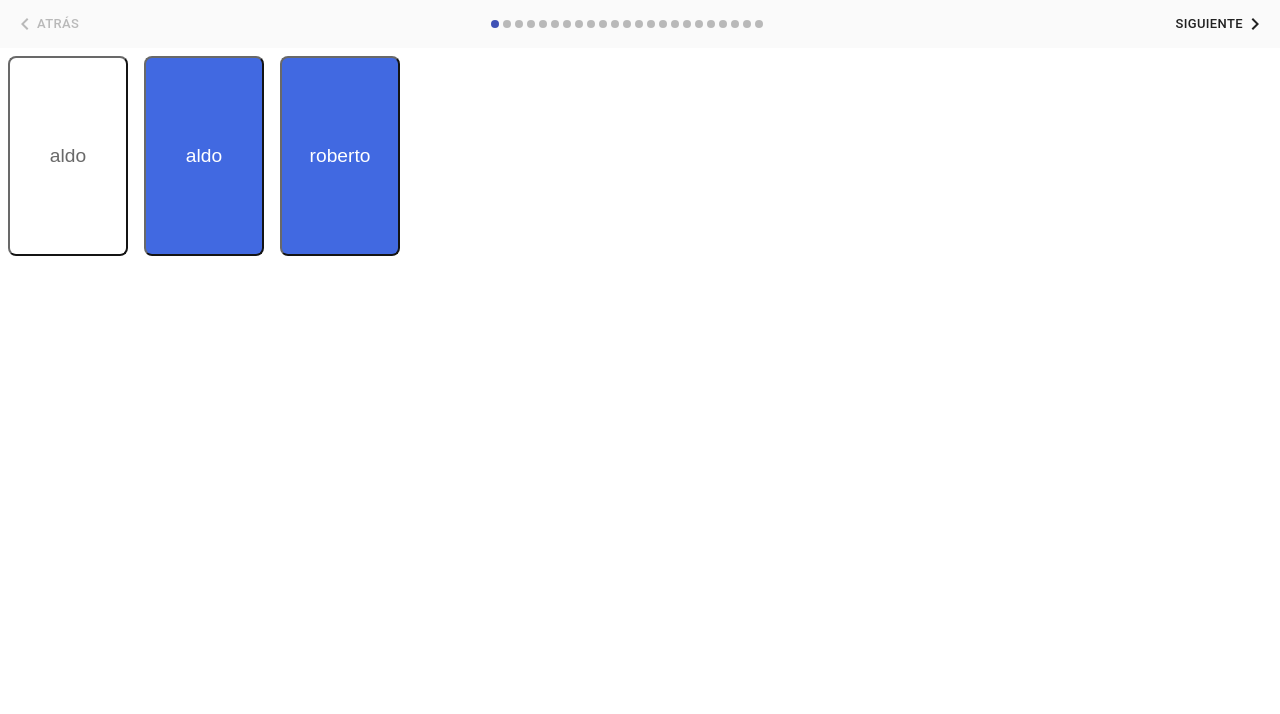
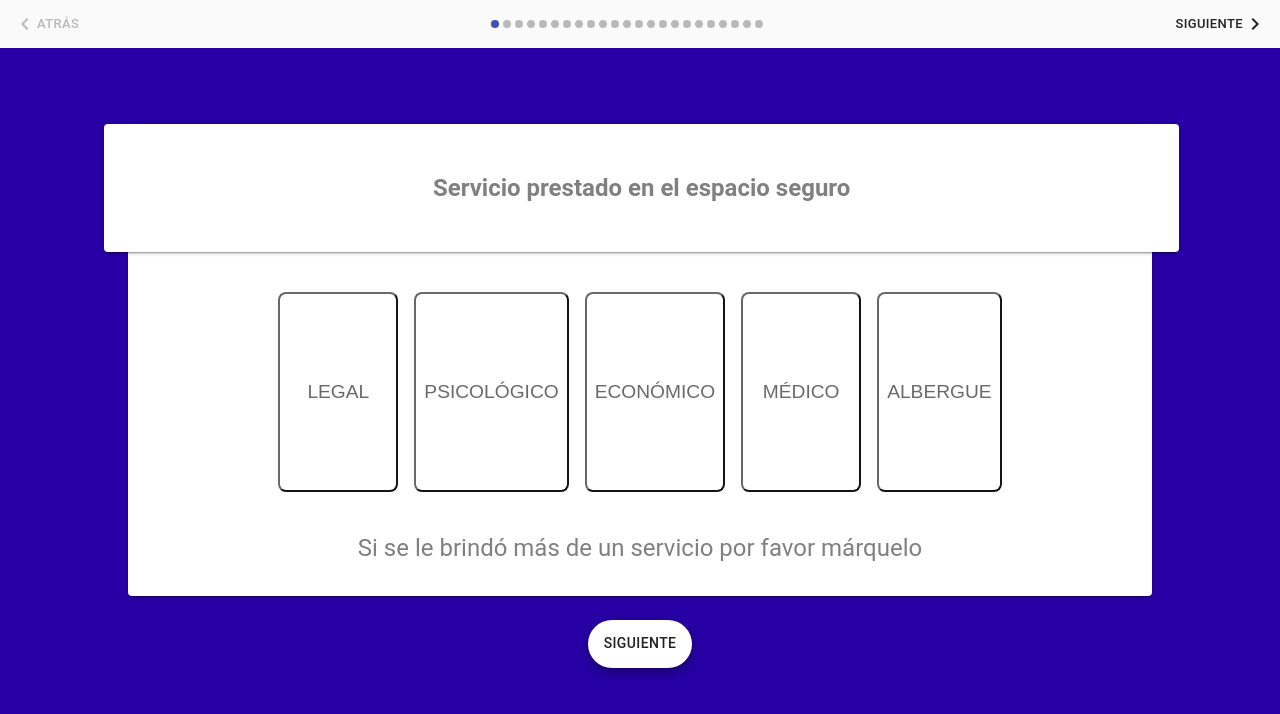
Before and after one commit to AldoGatica123/lambda_survey, a React (Create React App) app: page / in a window 1280 px wide. Shown: the top 714 px of the page. Built offline with nearby package versions, Linux system fonts and the light colour scheme.

Commit message:
Slide_06 finished

```diff
--- a/src/components/Feedback.js
+++ b/src/components/Feedback.js
@@ -1,57 +1,7 @@
 import React from "react";
 import {Typography, Fab, Paper} from "@material-ui/core";
-import './styles/toggleButton.css';
+import {ToggleButtonGroup} from "./ToggleButtonGroup";
 
-const buttonStyle = {
-  minWidth: '120px',
-  height: '200px',
-  margin: '8px',
-  paddingLeft: '8px',
-  paddingRight: '8px',
-  borderRadius: '8px',
-  fontSize: '1.5em',
-  cursor: 'pointer',
-  outline: 'none',
-};
-
-let state = {
-  legal: false,
-  psychological: false,
-  economical: false,
-  medical: false,
-  refuge: false,
-};
-
-let myvalues = [
-  {legal: false},
-  {psychological: false},
-  {economical: false},
-  {medical: false},
-  {refuge: false},
-];
-
-
-function toggleLegal(){
-  state.legal = !state.legal;
-}
-function togglePsychological(){
-  state.psychological = !state.psychological;
-}
-function toggleEconomical(){
-  state.economical = !state.economical;
-}
-function toggleMedical(){
-  state.medical = !state.medical;
-}
-function toggleRefuge(){
-  state.refuge = !state.refuge;
-}
-
-let legal = state.legal ? "selectedButton" : "unselectedButton";
-let psychological = state.psychological ? "selectedButton" : "unselectedButton";
-let economical = state.economical ? "selectedButton" : "unselectedButton";
-let medical = state.medical ? "selectedButton" : "unselectedButton";
-let refuge = state.refuge ? "selectedButton" : "unselectedButton";
 
 const SLIDE_06 = (props) => {
   const {style, nextStep, values} = props;
@@ -66,7 +16,7 @@ const SLIDE_06 = (props) => {
             <b>Servicio prestado en el espacio seguro</b>
           </Typography>
         </Paper>
-        <ToggleButtons style={style} values={myvalues} clickButton={toggleEconomical} />
+        <ToggleButtonGroup style={style} values={values.services_given}/>
 
         <Typography className={style.grayTypo} variant={"h5"} component={"h5"}>
           Si se le brindó más de un servicio por favor márquelo
--- a/src/components/Main.js
+++ b/src/components/Main.js
@@ -8,7 +8,8 @@ import {utils, isProfileIncomplete} from '../utils'
 import {Intro, SLIDE_01} from './Intro'
 import {SLIDE_02, SLIDE_03, SLIDE_04} from "./ProfileSlides";
 import {SLIDE_05} from "./Results";
-import {SLIDE_06} from "./ToggleButton";
+import {SLIDE_06} from "./Feedback";
+
 import Slide_07 from "./Slide_07";
 import Slide_08 from "./Slide_08";
 import Slide_09 from "./Slide_09";
@@ -102,7 +103,7 @@ class Main extends Component {
         return <SLIDE_05 style={style} nextStep={this.handleNext} question={this.survey_questions[(step-5)]}
                          key={(step-5)} handleChangeResults={this.handleChangeResults} values={results[this.survey_questions[step].id]}/>;
       case 0:
-        return <SLIDE_06 style={style} nextStep={this.handleNext} values={results}/>;
+        return <SLIDE_06 style={style} nextStep={this.handleNext} values={feedback}/>;
       case 1:
         return <Slide_07 nextStep={this.handleNext} values={results}/>;
       case 15:
--- a/src/components/ToggleButton.js
+++ /dev/null
@@ -1,43 +0,0 @@
-import React, {useState} from "react";
-
-
-const SLIDE_06 = (props) => {
-  const {style} = props;
-
-  const initialVal = [{ id: "aldo", active: false}, { id: "aldo", active: true}, { id: "roberto", active: true}];
-  const [buttonArray, setData] = useState(initialVal);
-
-  const activation = (index) => {
-    console.log(index);
-    let newVal = buttonArray[index];
-    newVal.active = !newVal.active;
-    const newArray = Object.assign([], buttonArray, {[index]: newVal});
-    setData(newArray);
-  };
-
-  const buttons = buttonArray.map( (button, index) =>
-    <ToggleButton id={index} style={style} values={button} toggleClick={activation}/>
-  );
-
-  return(
-    <div className={style.containerS11}>
-      {buttons}
-    </div>
-  )
-};
-
-const ToggleButton = (props) => {
-  const {style, id, values, toggleClick} = props;
-
-  let activeStyle = values.active ? style.inactiveToggleButton : style.activeToggleButton;
-
-  return (
-    <div>
-      <button  className={activeStyle} name={values.id} onClick={() => toggleClick(id)}>
-        {values.id}
-      </button>
-    </div>
-  )
-};
-
-export {SLIDE_06}
--- /dev/null
+++ b/src/components/ToggleButtonGroup.js
@@ -0,0 +1,38 @@
+import React, {useState} from "react";
+
+
+const ToggleButtonGroup = (props) => {
+  const {style, values} = props;
+
+  const [buttonArray, setData] = useState(values);
+
+  const activation = (index) => {
+    let newVal = buttonArray[index];
+    newVal.active = !newVal.active;
+    setData(Object.assign([], buttonArray, {[index]: newVal}));
+  };
+
+  const buttons = buttonArray.map( (button, id) =>
+    <ToggleButton id={id} style={style} values={button} toggleClick={activation}/>
+  );
+
+  return(
+    <div>
+      {buttons}
+    </div>
+  )
+};
+
+const ToggleButton = (props) => {
+  const {id, style, values, toggleClick} = props;
+
+  let activeStyle = values.active ? style.inactiveToggleButton : style.activeToggleButton;
+
+  return (
+    <button  className={activeStyle} name={values.label} onClick={() => toggleClick(id)}>
+      {values.label}
+    </button>
+  )
+};
+
+export {ToggleButtonGroup}
--- a/src/utils.js
+++ b/src/utils.js
@@ -1,3 +1,11 @@
+
+let servicesArray = [
+  { label: "LEGAL", active: false},
+  { label: "PSICOLÓGICO", active: false},
+  { label: "ECONÓMICO", active: false},
+  { label: "MÉDICO", active: false},
+  { label: "ALBERGUE", active: false}
+];
 
 let utils= {
   profile:{
@@ -22,8 +30,9 @@ let utils= {
     q_08: 1,
   },
 
+
   feedback: {
-    services_given: [],
+    services_given: servicesArray,
     needs_met: false,
     needs_feedback: '',
     refered_to_partner: false,
@@ -37,6 +46,7 @@ let utils= {
     confidential_feedback: '',
     suggestions: '',
   },
+
 
   contact: {
     contact_shared: false,
```
